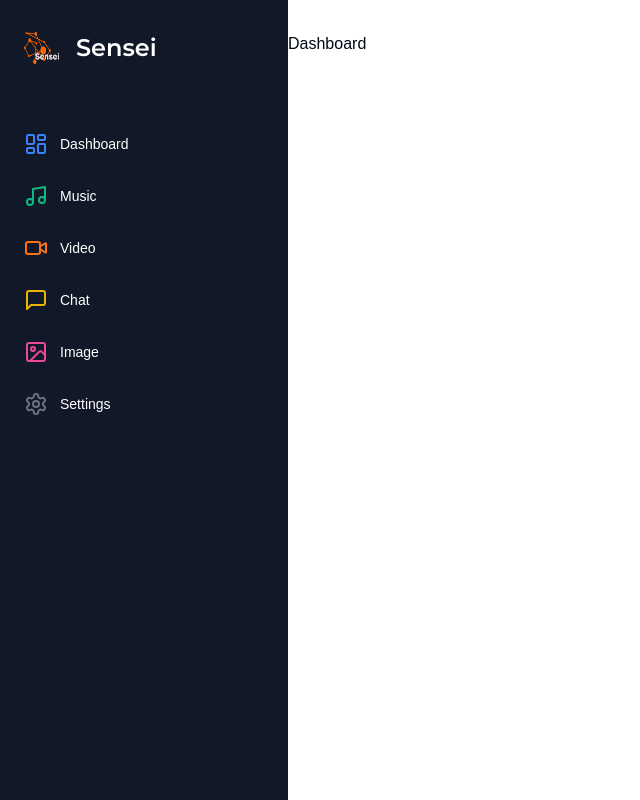
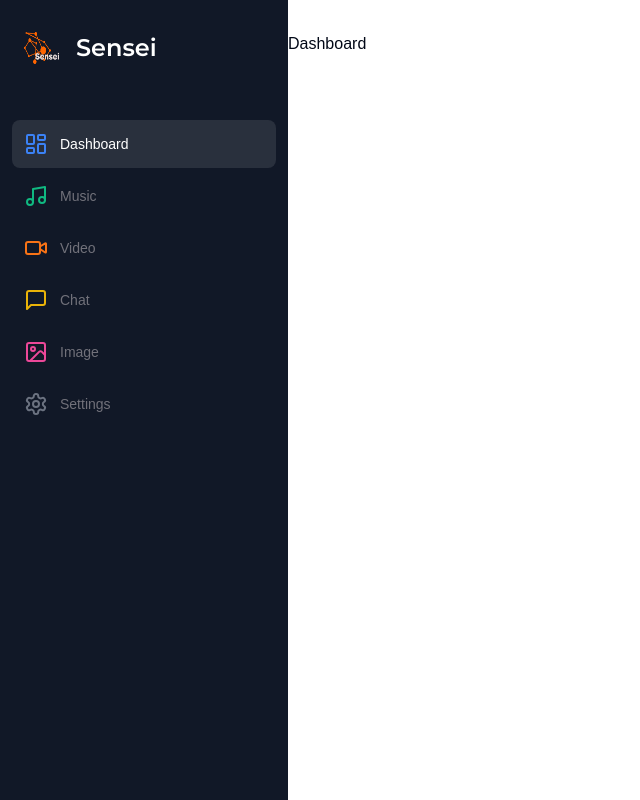
Before and after one commit to kc-clintone/Sensei-ai_saas, a Next.js app in the folder sensei/: page /dashboard in a window 1280 px wide. Shown: the whole page, without its empty margins (0-640 px from the left). Built offline with nearby package versions, Linux system fonts and the light colour scheme.

Commit message:
working on mobile sidebar

```diff
--- a/sensei/components/ui/mobile.tsx
+++ b/sensei/components/ui/mobile.tsx
@@ -8,8 +8,20 @@ import {
   SheetTrigger,
 } from "@/components/ui/sheet";
 import Sidebar from "./sidebar";
+import { useEffect, useState } from "react";
 
 const MobileMenu = () => {
+
+  const [isOpen, setIsOpen] = useState(false);
+
+  useEffect(() => {
+    setIsOpen(true);
+  }, []);
+
+  if (!isOpen) {
+    return null
+  }
+
   return (
     <Sheet>
       <SheetTrigger>
@@ -17,7 +29,7 @@ const MobileMenu = () => {
           <Menu/>
         </Button>
       </SheetTrigger>
-      <SheetContent className="p-0" side="bottom">
+      <SheetContent className="p-0" side="right">
         <Sidebar/>
       </SheetContent>
     </Sheet>
--- a/sensei/components/ui/sidebar.tsx
+++ b/sensei/components/ui/sidebar.tsx
@@ -5,6 +5,7 @@ import { ImageIcon, LayoutDashboard, MessageSquare, Music, Settings, VideoIcon }
 import { Montserrat } from "next/font/google";
 import Image from "next/image";
 import Link from "next/link";
+import { usePathname } from "next/navigation";
 
 const routes = [{
     color: "text-blue-500",
@@ -50,6 +51,9 @@ const CustomFont = Montserrat({
 })
 
 const Sidebar = () => {
+
+  const path = usePathname();
+
   return (
     <div className="bg-gray-900 space-y-5 py-5 h-full flex flex-col text-white">
       <div className="p-3 flex-1">
@@ -72,9 +76,8 @@ const Sidebar = () => {
               <Link
                 href={routeName.href}
                 key={routeName.href}
-                className="group p-3 flex font-medium font-mediu
-                justify-start w-full hover:text-white
-                hover:bg-white/10 transition rounded-lg"
+                className={cn("group p-3 flex font-medium font-mediu justify-start w-full hover:text-white hover:bg-white/10 transition rounded-lg",
+                path === routeName.href ? "bg-white/10 text-white" : "text-zinc-500")}
               >
                 <div className="flex flex-1 items-center">
                   <routeName.icon className={cn("w-6 h-6 mr-3", routeName.color)} />
```
